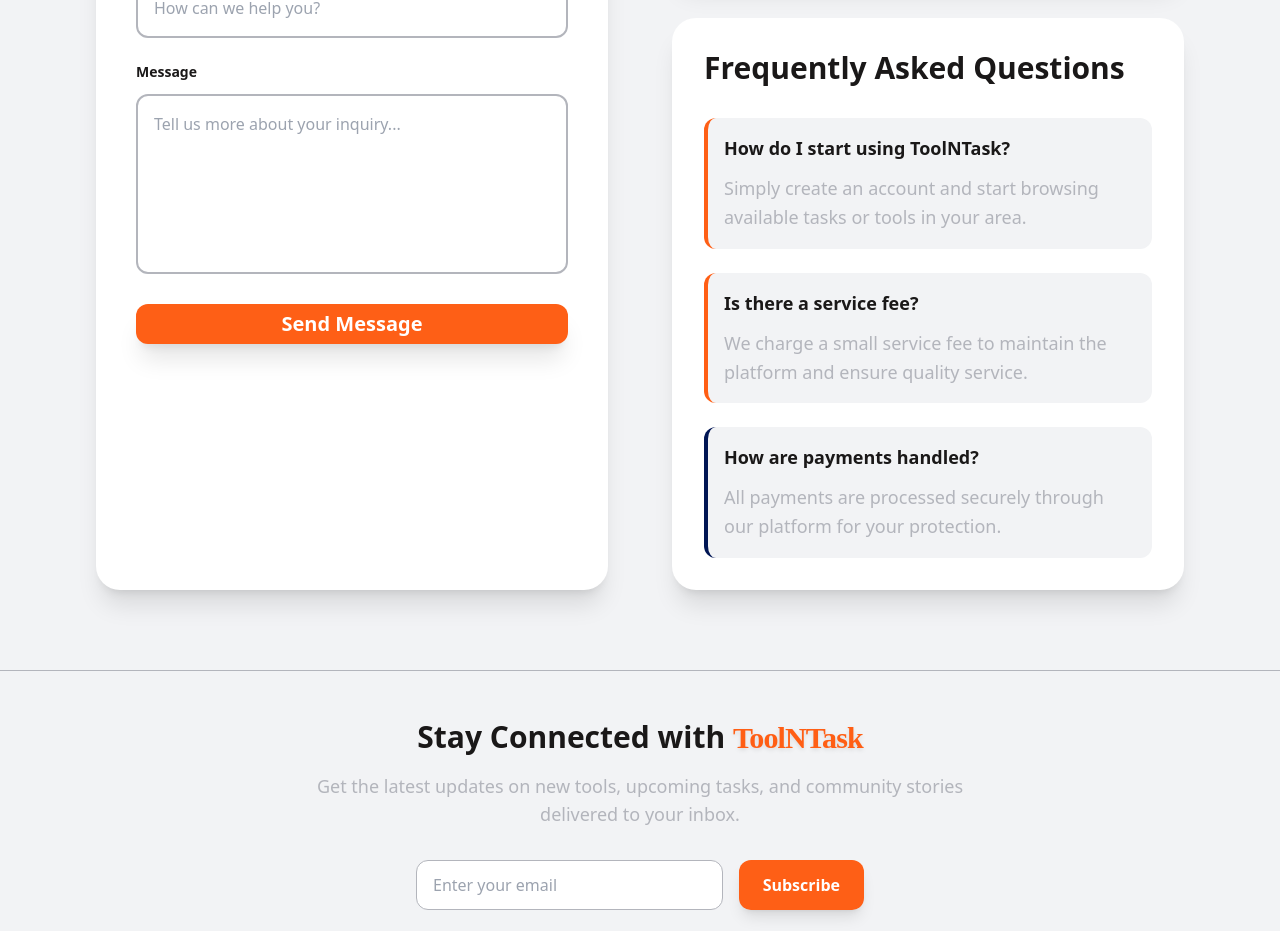
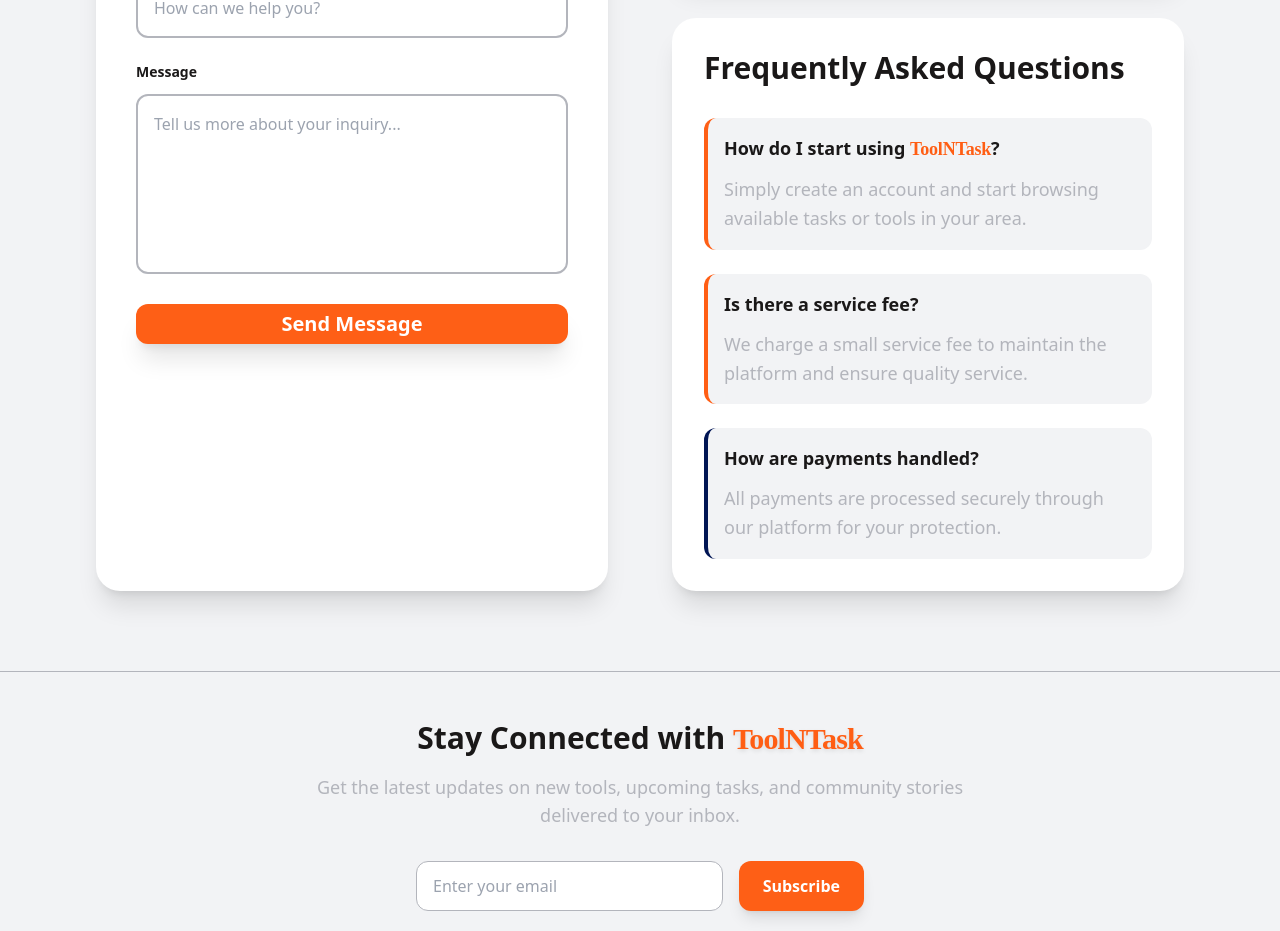
Before and after one commit to SeneshFitzroy/ToolnTask, a Next.js app: page /Contact in a window 1280 px wide. Shown: the part 871-1802 px from the top of the page. Built offline with nearby package versions, Linux system fonts and the light colour scheme; a web font is replaced by a local one.

Commit message:
feat: Enhanced pages/Home.tsx, pages/Contact.tsx,  - Detailed changes: diff --git a/pages/Contact.tsx b/pages/Contact.tsx... at 01:58 PM +0530, July 03, 2025

```diff
--- a/pages/Contact.tsx
+++ b/pages/Contact.tsx
@@ -205,7 +205,7 @@ export default function Contact() {
                 <h2 className="text-2xl sm:text-3xl font-bold mb-8" style={{ color: '#1A1818' }}>Frequently Asked Questions</h2>
                 <div className="space-y-6">
                   <div className="p-4 rounded-xl border-l-4" style={{ backgroundColor: '#F2F3F5', borderColor: '#FE5F16' }}>
-                    <h3 className="font-bold text-lg mb-3" style={{ color: '#1A1818' }}>How do I start using ToolNTask?</h3>
+                    <h3 className="font-bold text-lg mb-3" style={{ color: '#1A1818' }}>How do I start using <span className="logo-small" style={{ color: '#FF5E14' }}>ToolNTask</span>?</h3>
                     <p className="text-lg leading-relaxed" style={{ color: '#B3B5BC' }}>Simply create an account and start browsing available tasks or tools in your area.</p>
                   </div>
                   <div className="p-4 rounded-xl border-l-4" style={{ backgroundColor: '#F2F3F5', borderColor: '#FF5E14' }}>
--- a/pages/Home.tsx
+++ b/pages/Home.tsx
@@ -195,7 +195,7 @@ export default function Home() {
                       console.error('Video failed to load:', e);
                       // Fallback: hide video and show poster
                       e.currentTarget.style.display = 'none';
-                      const fallback = e.currentTarget.nextElementSibling;
+                      const fallback = e.currentTarget.nextElementSibling as HTMLElement;
                       if (fallback) fallback.style.display = 'block';
                     }}
                   >
```
